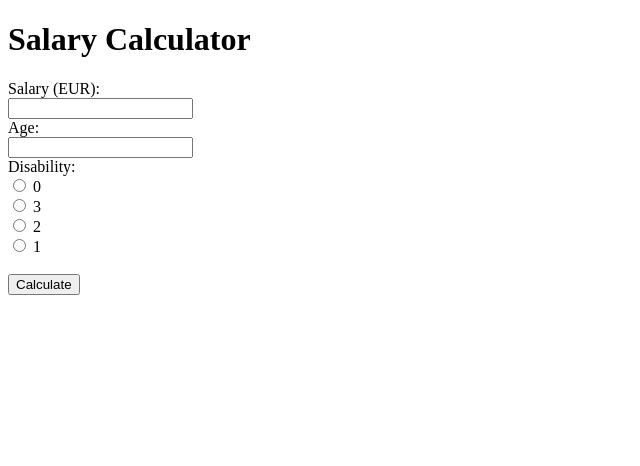
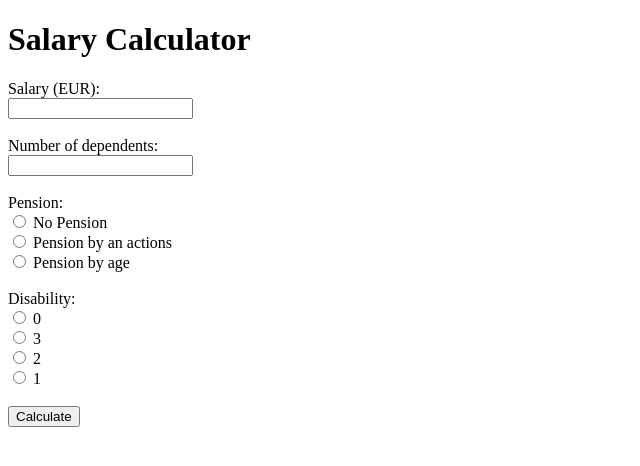
Before and after one commit to Kahuord/Taxes-Calculator, a Flask app: page / in a window 1280 px wide. Shown: the top 466 px of the page, without its empty margins (0-640 px from the left). Run offline with Flask 2, Linux system fonts and the light colour scheme.

Commit message:
Update index.html

```diff
--- a/templates/index.html
+++ b/templates/index.html
@@ -7,13 +7,20 @@
     <h1>Salary Calculator</h1>
     <form method="POST" action="/">
       <label for="salary">Salary (EUR):</label><br>
-      <input type="number" id="salary" name="salary" required><br>
+      <input type="number" id="salary" name="salary" required><br><br>
 
-      <label for="age">Age:</label><br>
-      <input type="number" id="age" name="age" required><br>
+      <label for="izv">Number of dependents:</label><br>
+      <input type="number" id="izv" name="izv" required><br><br>
+
+      <label for="pension">Pension:</label><br>
+      <input type="radio" id="pension" name="pension" value="0">
+      <label for="pension">No Pension</label><br>
+      <input type="radio" id="pension" name="pension" value="1">
+      <label for="pension">Pension by an actions</label><br>
+      <input type="radio" id="pension" name="pension" value="2">
+      <label for="pension">Pension by age</label><br><br>
 
       <label for="disability">Disability:</label><br>
-
       <input type="radio" id="disability" name="disability" value="0">
       <label for="disability">0</label><br>
       <input type="radio" id="disability" name="disability" value="3">
@@ -23,6 +30,7 @@
       <input type="radio" id="disability" name="disability" value="1">
       <label for="disability">1</label><br><br>
 
+
       <input type="submit" value="Calculate">
     </form>
   </body>
```
